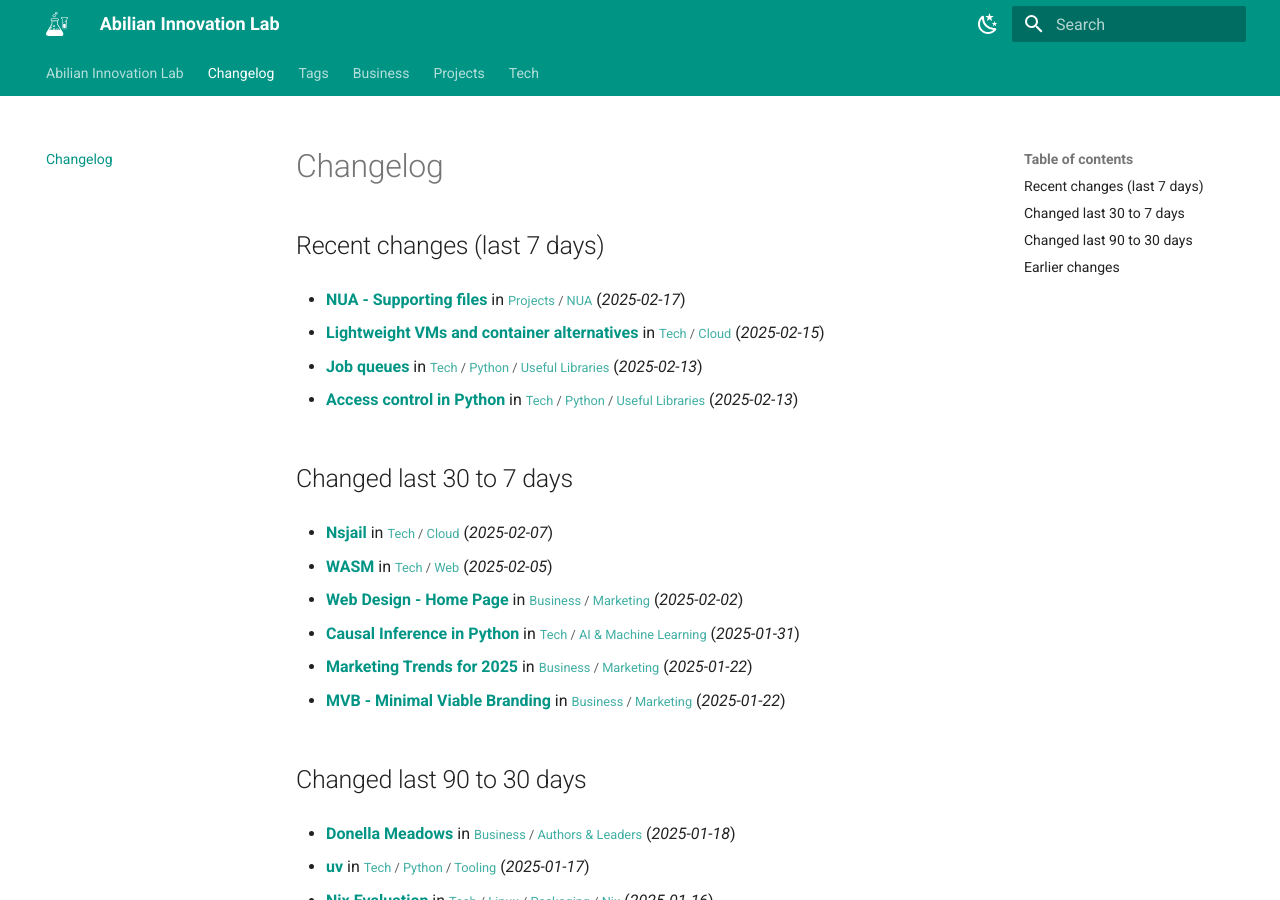
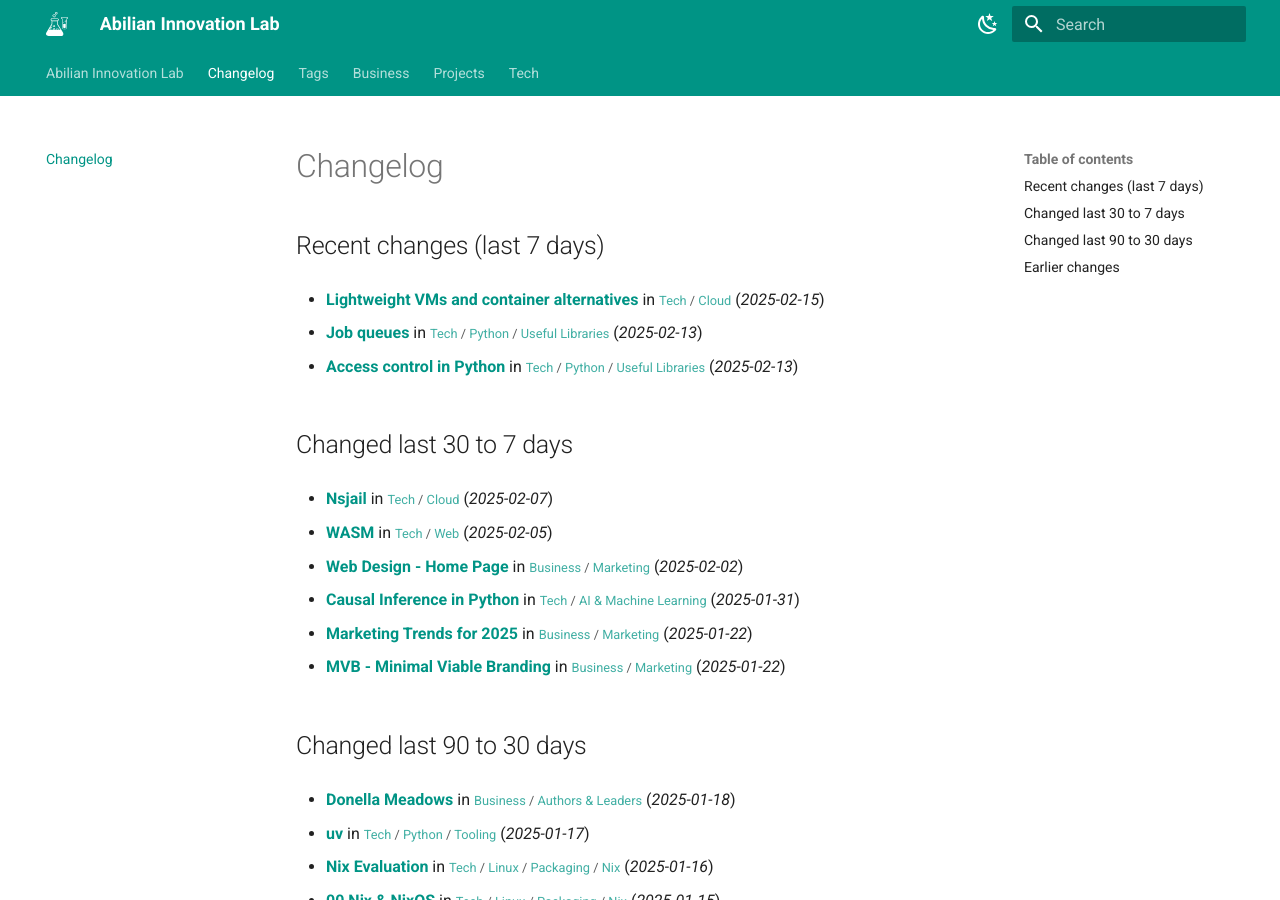
Before and after one commit to abilian/lab.abilian.com, an MkDocs documentation site: the page built from docs/changelog.md, in a window 1280 px wide and 900 px high. Built offline with MkDocs 1.6.1 and Material for MkDocs 9.7.7, drawn with Linux system fonts in a browser that asks for light colours; comment, search, counter and statistics services are not loaded; some of the changed text lies outside the part shown.

Commit message:
Update content

```diff
--- a/docs/changelog.md
+++ b/docs/changelog.md
@@ -1,8 +1,6 @@
 # Changelog
 
 ## Recent changes (last 7 days)
-
-- **[NUA - Supporting files](/Projects/NUA/NUA - Supporting files/)** in <small>[Projects](/Projects/00 Projects/) / [NUA](/Projects/NUA/00 NUA/)</small> (*2025-02-17*)
 
 - **[Lightweight VMs and container alternatives](/Tech/Cloud/Lightweight VMs and container alternatives/)** in <small>[Tech](/Tech/00 Technology/) / [Cloud](/Tech/Cloud/6 pilars AWS/)</small> (*2025-02-15*)
 
```
Also changed, not shown: other parts of docs/changelog.md (+4 -4 lines).
